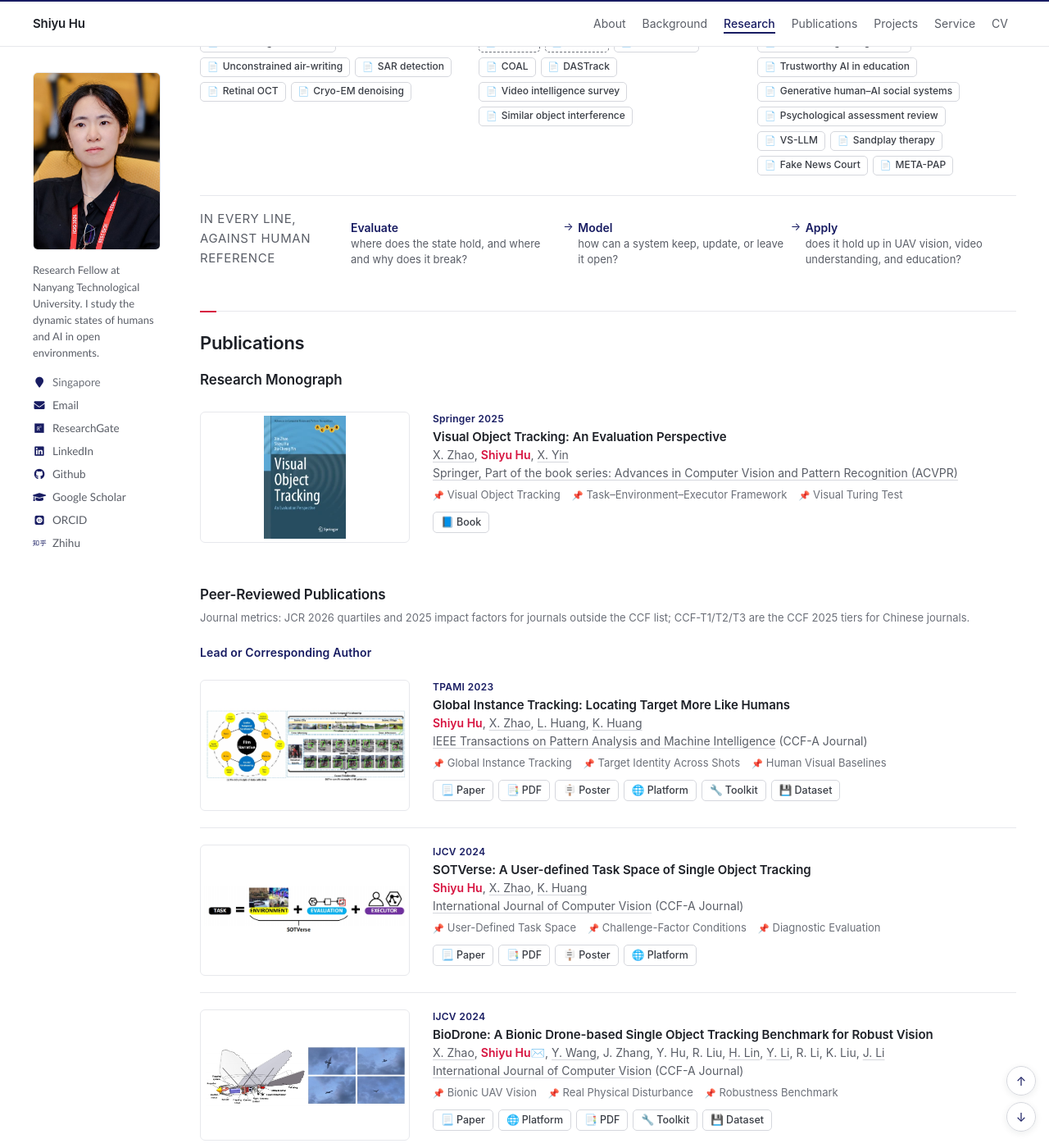
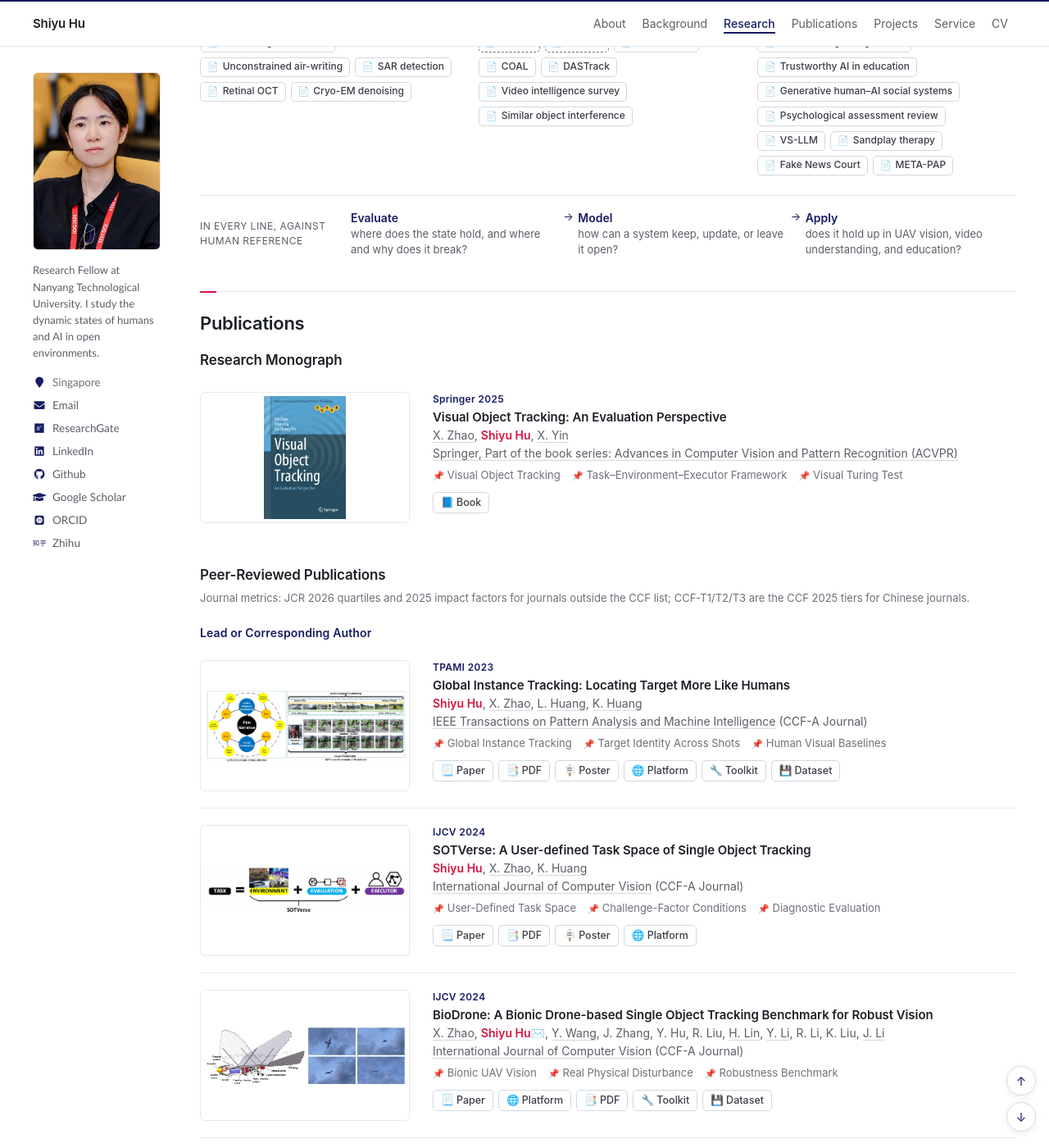
Before and after one commit to huuuuusy/huuuuusy.github.io, a Jekyll site: the page built from _pages/about.md, in a window 1280 px wide and 1400 px high, scrolled down 3741 px. Shown: the whole window at 82% size. Built offline with Jekyll 4.4.1, drawn with Linux system fonts in a browser that asks for light colours; some web fonts are replaced.

Commit message:
Keep the evaluate/model/apply label at the small-caps size
Co-Authored-By: Claude Opus 5.5 <noreply@anthropic.com>

```diff
--- a/_sass/_homepage-sections.scss
+++ b/_sass/_homepage-sections.scss
@@ -617,7 +617,7 @@
     }
 }
 
-.research-framework__loop-label {
+.research-framework__loop .research-framework__loop-label {
     max-width: 160px;
     margin: 0;
     color: var(--home-ink-soft);
@@ -658,6 +658,10 @@
 
     .research-framework__loop {
         grid-template-columns: minmax(0, 1fr);
+    }
+
+    .research-framework__loop .research-framework__loop-label {
+        max-width: none;
     }
 }
 
```
